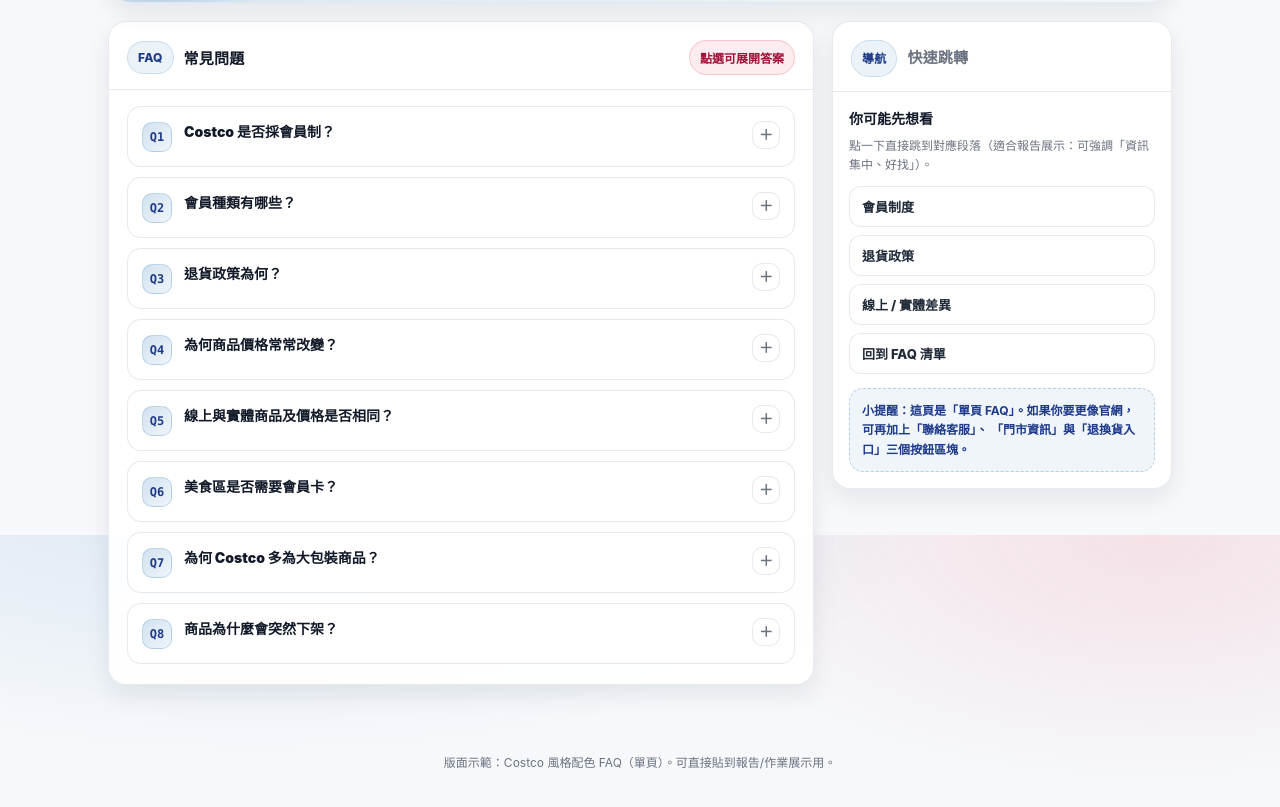
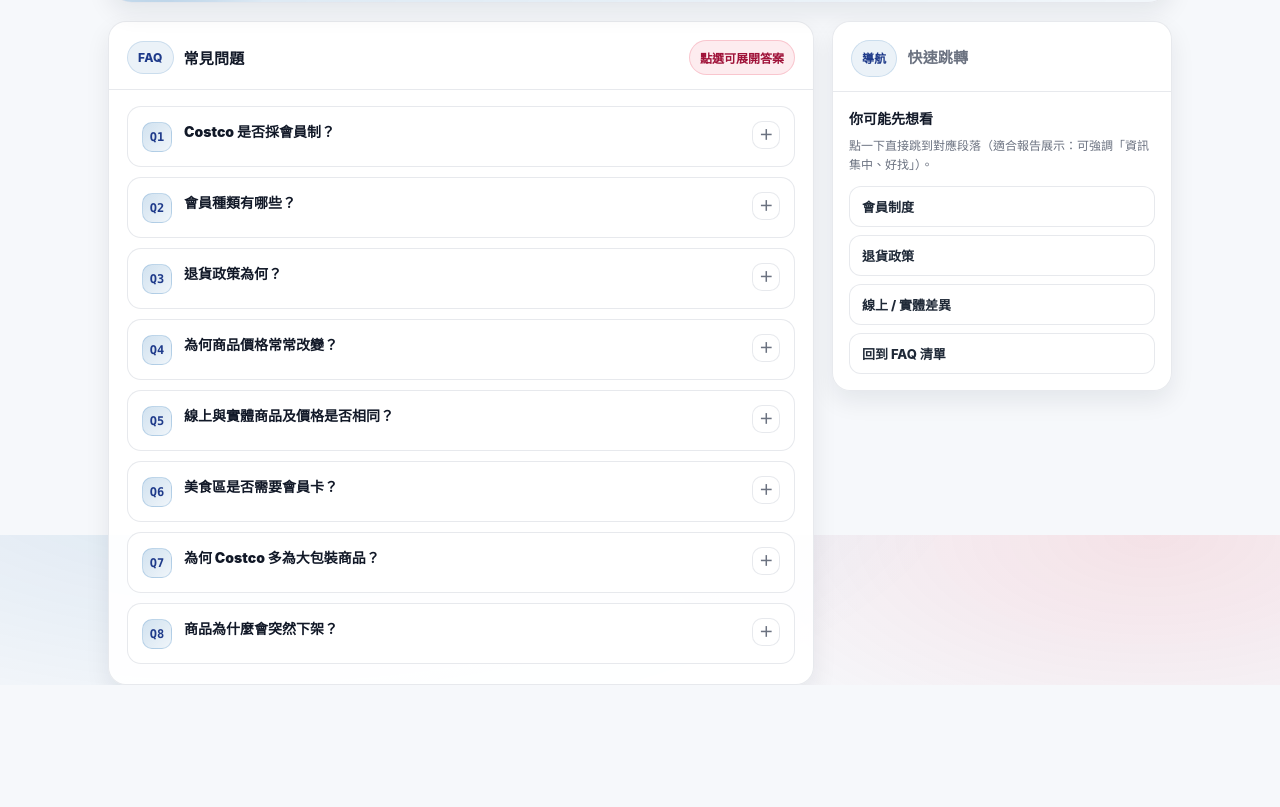
Before and after one commit to zc357/costco-faq-web, a plain HTML site: page index.html in a window 1280 px wide. Shown: the part 265-1072 px from the top of the page. After the commit the page ends 950 px from the top, so only its background shows below. Drawn offline with Linux system fonts and the light colour scheme.

Commit message:
Update index.html

```diff
--- a/index.html
+++ b/index.html
@@ -607,18 +607,9 @@
             <a href="#online">線上 / 實體差異</a>
             <a href="#faq">回到 FAQ 清單</a>
           </nav>
-
-          <div class="mini">
-            小提醒：這頁是「單頁 FAQ」。如果你要更像官網，可再加上「聯絡客服」、
-            「門市資訊」與「退換貨入口」三個按鈕區塊。
-          </div>
         </div>
       </aside>
     </section>
-
-    <footer>
-      版面示範：Costco 風格配色 FAQ（單頁）。可直接貼到報告/作業展示用。
-    </footer>
   </main>
 
   <script>
```
